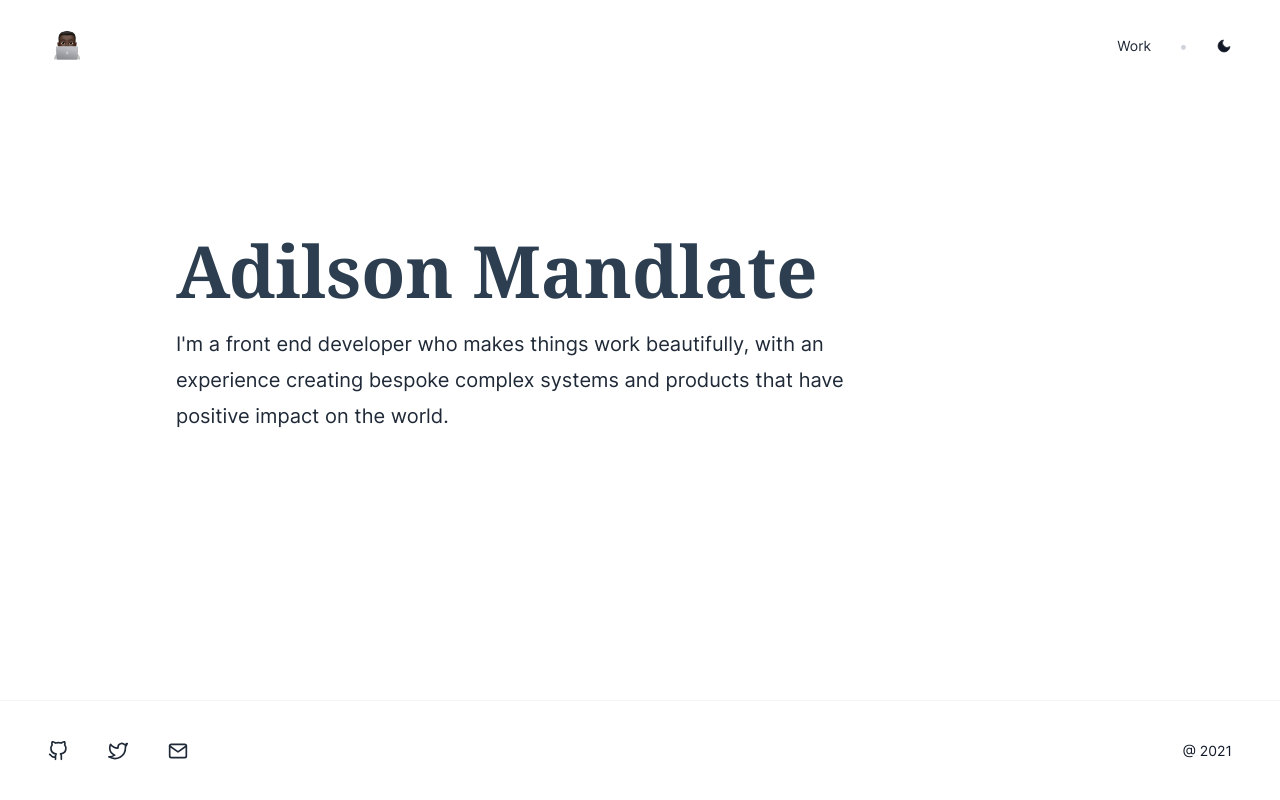
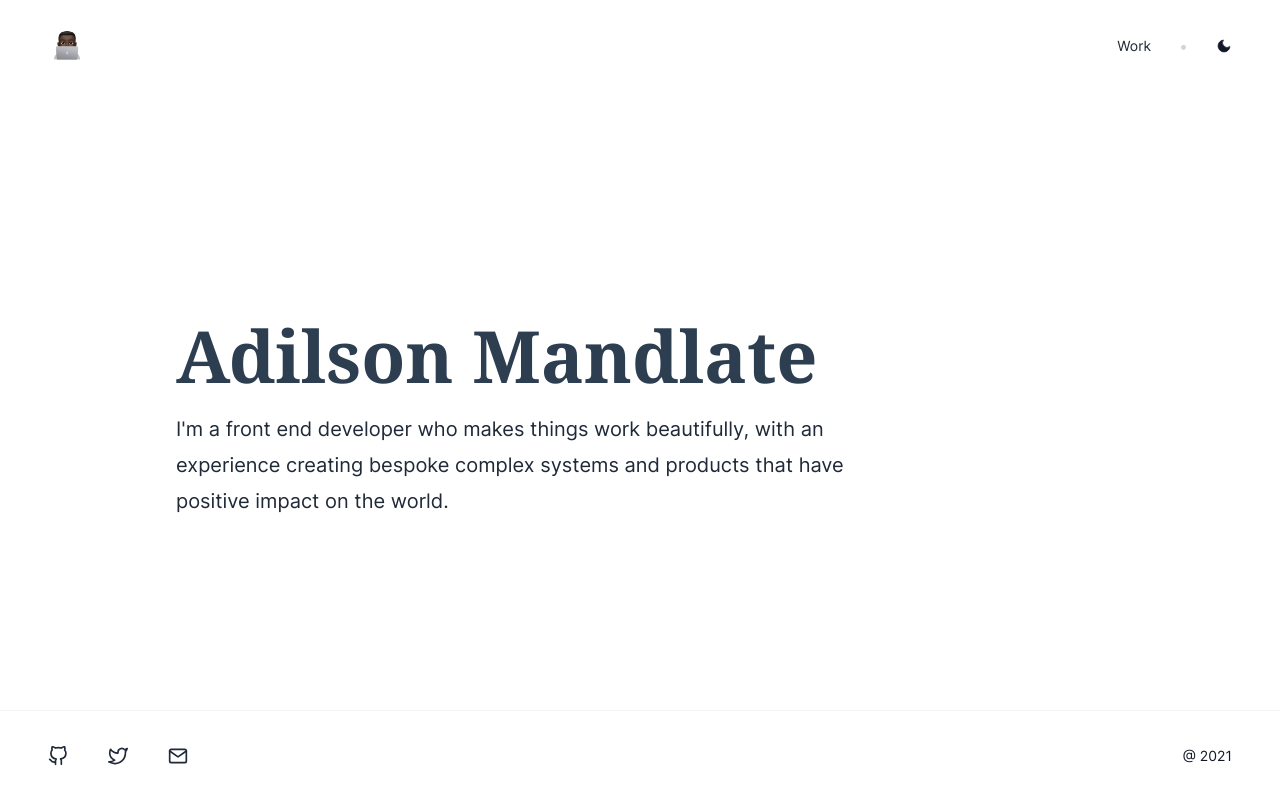
Before and after one commit to adilsonmandlate/adilsonmandlate.dev, a Next.js app: page / in a window 1280 px wide. Built offline with nearby package versions, Linux system fonts and the light colour scheme; what @tailwindcss/typography would draw is missing.

Commit message:
feat: adjust heights home page

```diff
--- a/tailwind.config.js
+++ b/tailwind.config.js
@@ -13,8 +13,8 @@ module.exports = {
         sans: ["Inter", ...fontFamily.sans],
       },
       gridTemplateRows: {
-        app: "1fr 100px",
-        mobile: "1fr 140px",
+        app: "1fr 90px",
+        mobile: "1fr 90px",
       },
       gridTemplateColumns: {
         project: "repeat(12, 1fr)",
@@ -27,7 +27,7 @@ module.exports = {
         app: "calc(100vh - 50px)",
       },
       height: {
-        main: "calc(100% - 10rem)",
+        main: "100%",
       },
       textColor: {
         title: "#2c3e50",
```
